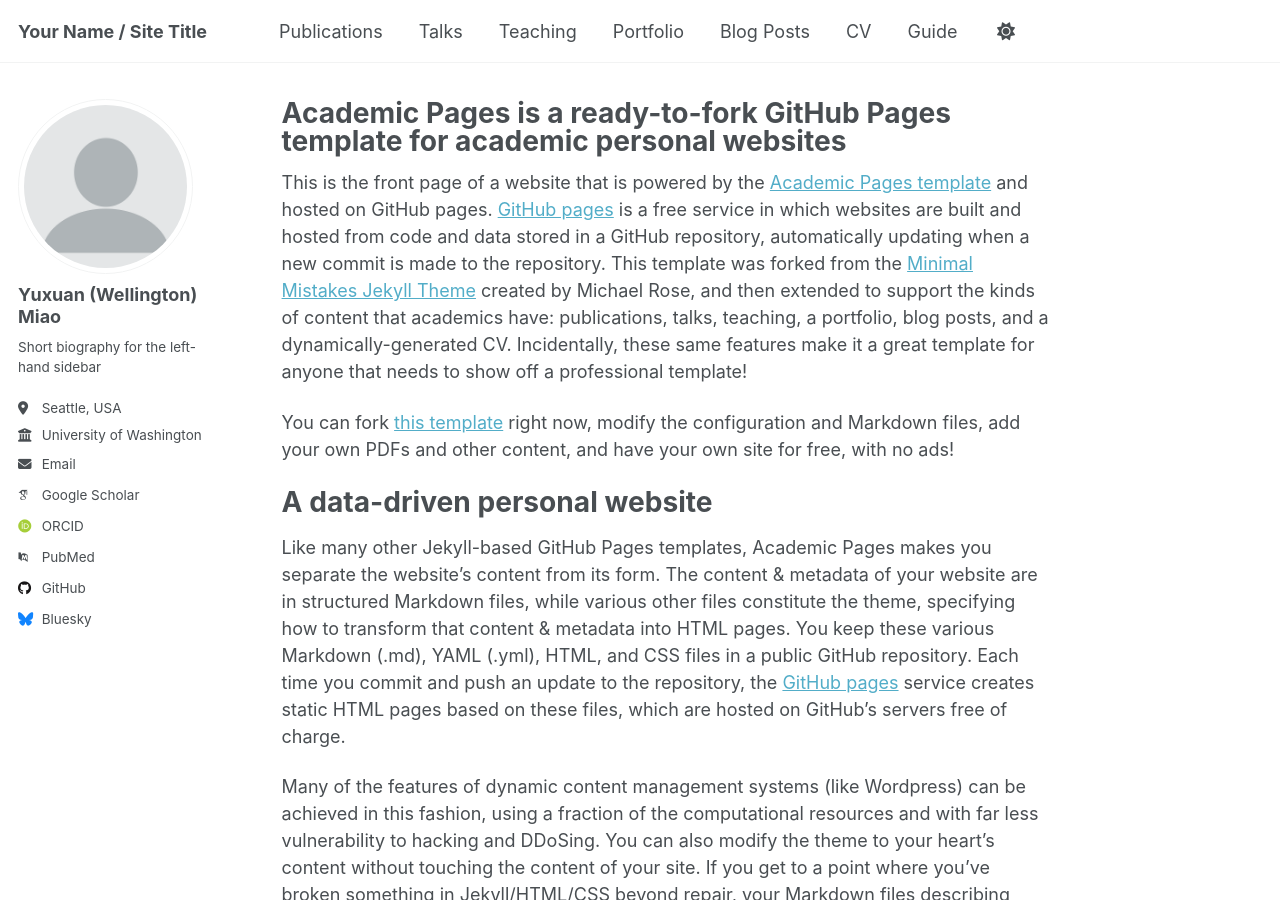
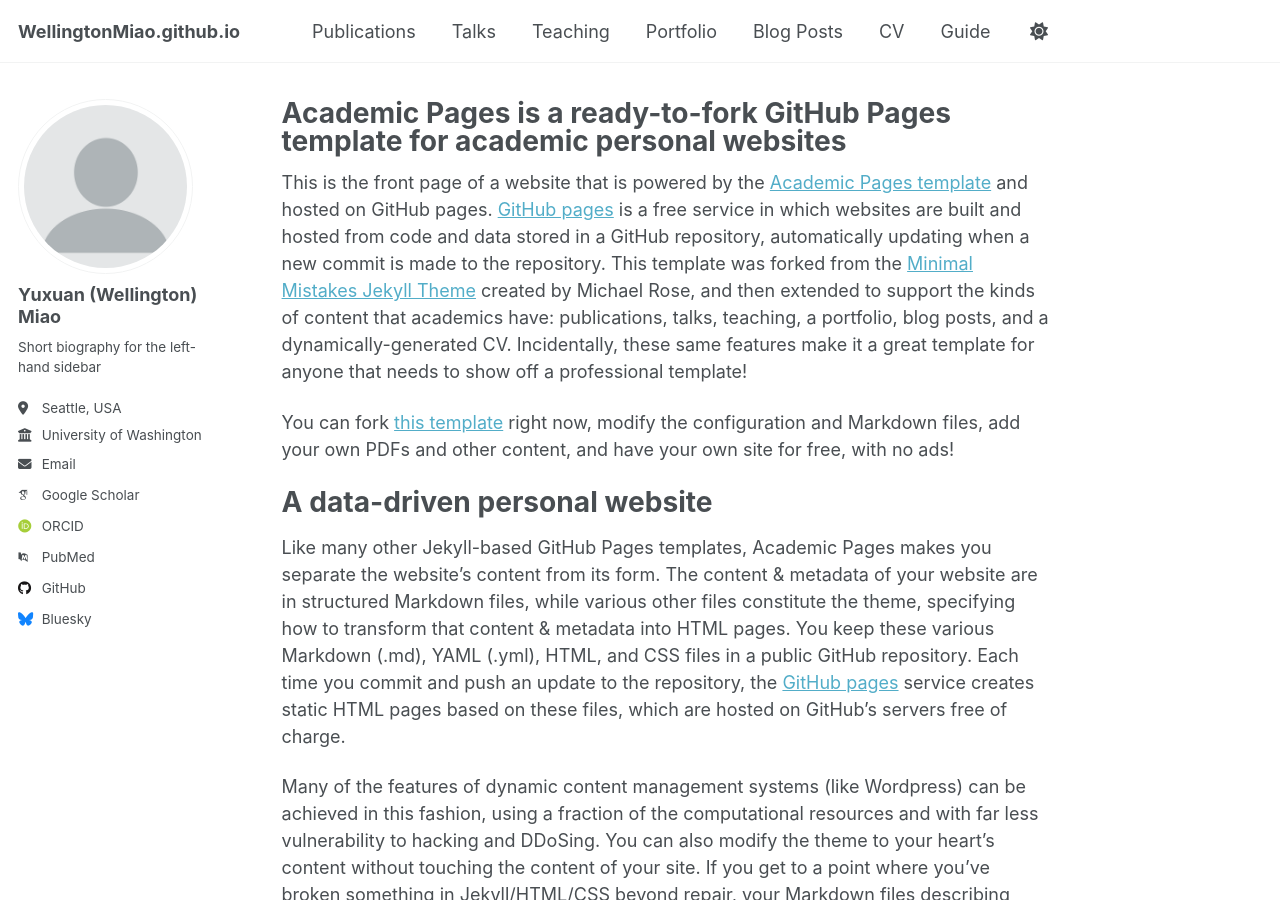
Before and after one commit to WellingtonMiao/WellingtonMiao.github.io, a Jekyll site: the page built from _pages/about.md, in a window 1280 px wide and 900 px high. Built offline with Jekyll 4.4.1, drawn with Linux system fonts in a browser that asks for light colours; some web fonts are replaced; a script that is not in the unit is left out.

Commit message:
Update _config.yml

```diff
--- a/_config.yml
+++ b/_config.yml
@@ -9,7 +9,7 @@
 # Basic Site Settings
 locale                   : "en-US"
 site_theme               : "default"
-title                    : "Your Name / Site Title"
+# title                    : "Your Name / Site Title"
 title_separator          : "-"
 name                     : &name "Your Name"
 description              : &description "personal description"
```
